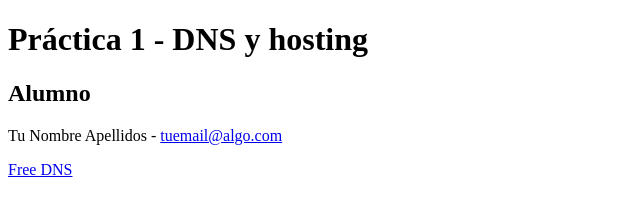
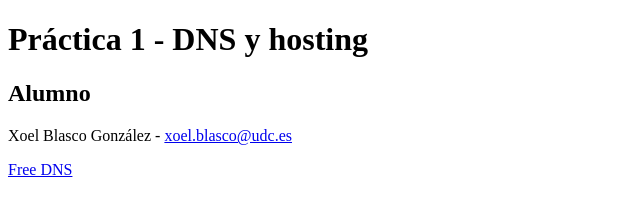
Before and after one commit to Xoel-Blasco/practica-dns, a plain HTML site: page index.html in a window 1280 px wide. Shown: the full height of the page, 0-640 px from the left. Drawn offline with Linux system fonts and the light colour scheme.

Commit message:
Update index.html

```diff
--- a/index.html
+++ b/index.html
@@ -8,7 +8,7 @@
   <h1>Práctica 1 - DNS y hosting</h1>
 
   <h2>Alumno</h2>
-  <p>Tu Nombre Apellidos - <a href="mailto:tuemail@algo.com">tuemail@algo.com</a></p>
+  <p> Xoel Blasco González - <a href="xoel.blasco@udc.es">xoel.blasco@udc.es</a></p>
 
   <p>
     <a href="https://freedns.afraid.org">Free DNS</a>
```
